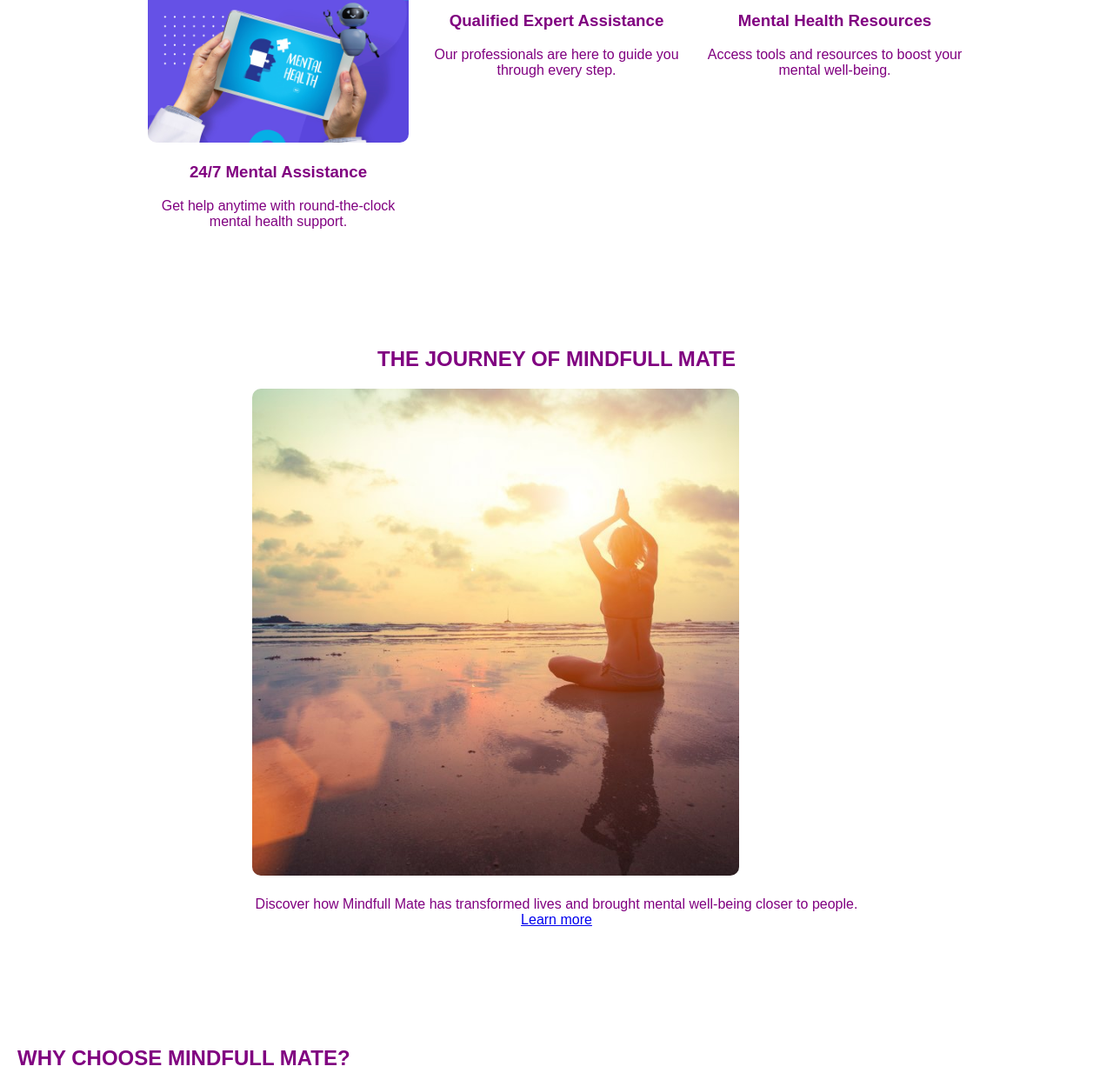
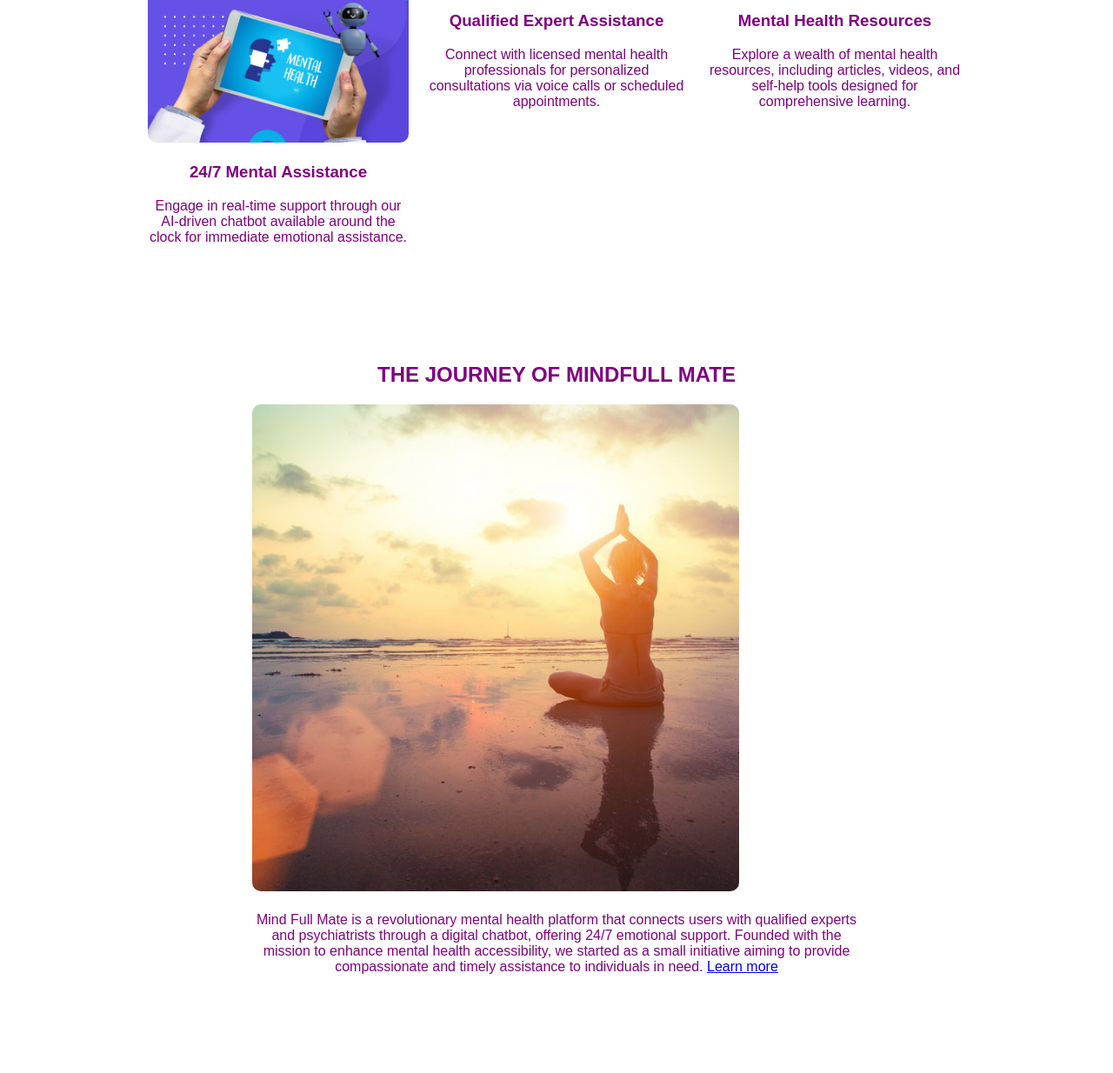
Before and after one commit to AyushGupta1201/mental-health-chatbot, a plain HTML site: page index.html in a window 1280 px wide. Shown: the part 371-1605 px from the top of the page at 87% size. Drawn offline with Linux system fonts and the light colour scheme.

Commit message:
Update index.html

```diff
--- a/index.html
+++ b/index.html
@@ -33,17 +33,17 @@
         <div class="service">
           <img src="i2.jpeg" alt="24/7 Mental Assistance">
           <h3><a href="#">24/7 Mental Assistance</a></h3>
-          <p>Get help anytime with round-the-clock mental health support.</p>
+          <p>Engage in real-time support through our AI-driven chatbot available around the clock for immediate emotional assistance.</p>
         </div>
         <div class="service">
           <img src="expert-assistance.jpg" alt="Qualified Expert Assistance">
           <h3><a href="#">Qualified Expert Assistance</a></h3>
-          <p>Our professionals are here to guide you through every step.</p>
+          <p>Connect with licensed mental health professionals for personalized consultations via voice calls or scheduled appointments.</p>
         </div>
         <div class="service">
           <img src="resources.jpg" alt="Mental Health Resources">
           <h3><a href="#">Mental Health Resources</a></h3>
-          <p>Access tools and resources to boost your mental well-being.</p>
+          <p>Explore a wealth of mental health resources, including articles, videos, and self-help tools designed for comprehensive learning.</p>
         </div>
       </div>
     </section>
@@ -52,7 +52,9 @@
       <h2>THE JOURNEY OF MINDFULL MATE</h2>
       <div class="journey-content">
         <img src="i1.jpg" alt="Journey of Mindfull Mate">
-        <p>Discover how Mindfull Mate has transformed lives and brought mental well-being closer to people. <a href="#">Learn more</a></p>
+        <p>Mind Full Mate is a revolutionary mental health platform that connects users with qualified experts and psychiatrists through a digital chatbot, offering 24/7 emotional support.
+
+Founded with the mission to enhance mental health accessibility, we started as a small initiative aiming to provide compassionate and timely assistance to individuals in need. <a href="#">Learn more</a></p>
       </div>
     </section>
 
```
